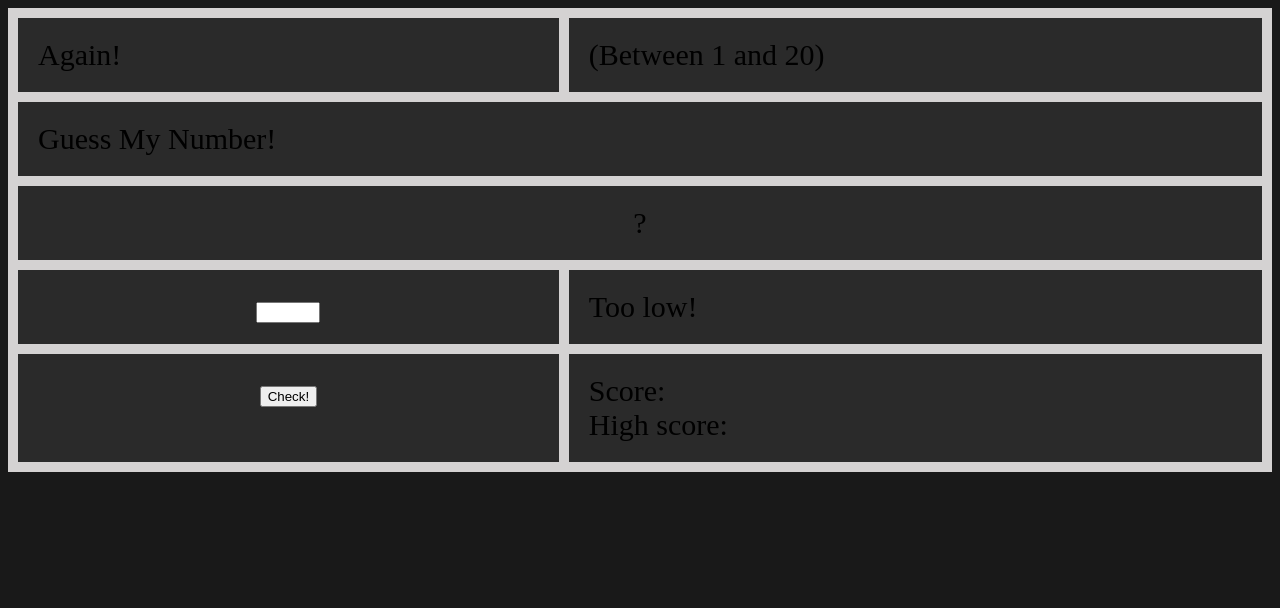
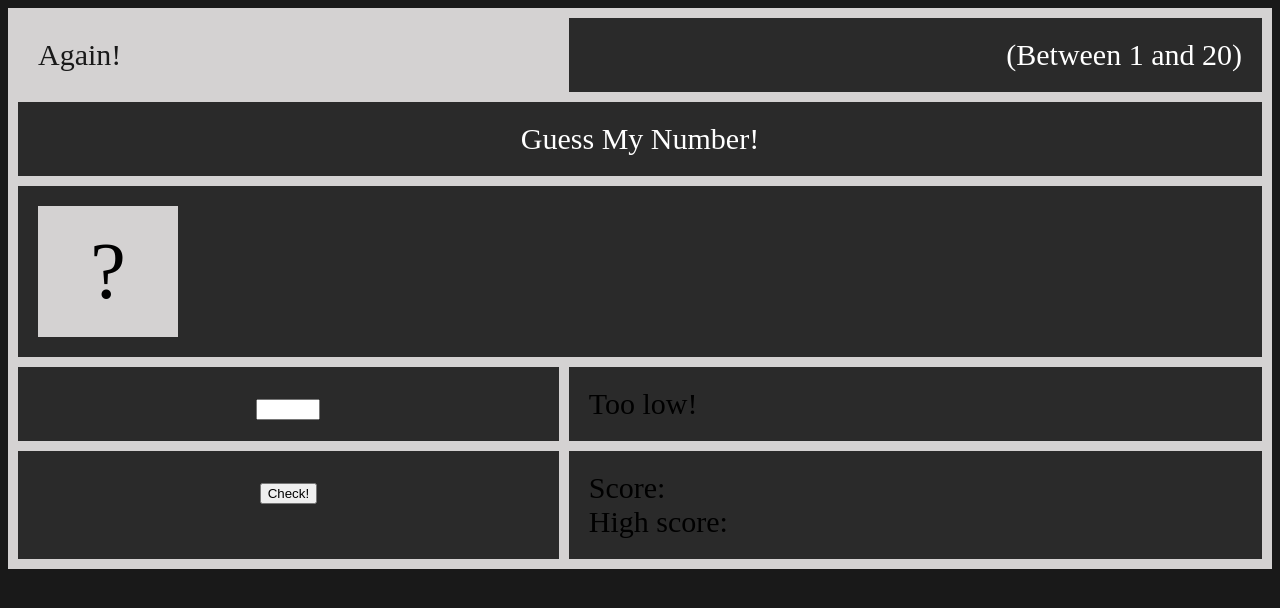
Before and after one commit to user-dev-srz/Guess-My-Number, a plain HTML site: page index.html in a window 1280 px wide. Drawn offline with Linux system fonts and the light colour scheme.

Commit message:
added styling, in progress 2

```diff
--- a/script.js
+++ b/script.js
@@ -0,0 +1 @@
+// 3:21:56
--- a/styles.css
+++ b/styles.css
@@ -19,21 +19,37 @@ body {
 .item1 {
 	grid-column: 1 / span 2;
 	grid-row: 1;
+
+	color: #191919;
+	background-color: #d4d2d2;
+	text-align: left;
 }
 
 .item2 {
 	grid-column: 3 / span 2;
 	grid-row: 1;
+	color: white;
+	text-align: right;
 }
 .item3 {
 	grid-column: 1 / span 4;
 	grid-row: 2;
+	color: white;
+	text-align: center;
 }
 .item4 {
 	grid-column: 1 / span 4;
 	grid-row: 3;
 	text-align: center;
 }
+
+.reveal {
+	font-size: 5rem;
+	background-color: #d4d2d2;
+	width: 100px;
+	padding: 20px;
+}
+
 .item5 {
 	grid-column: 1 / span 2;
 	grid-row: 4;
```
